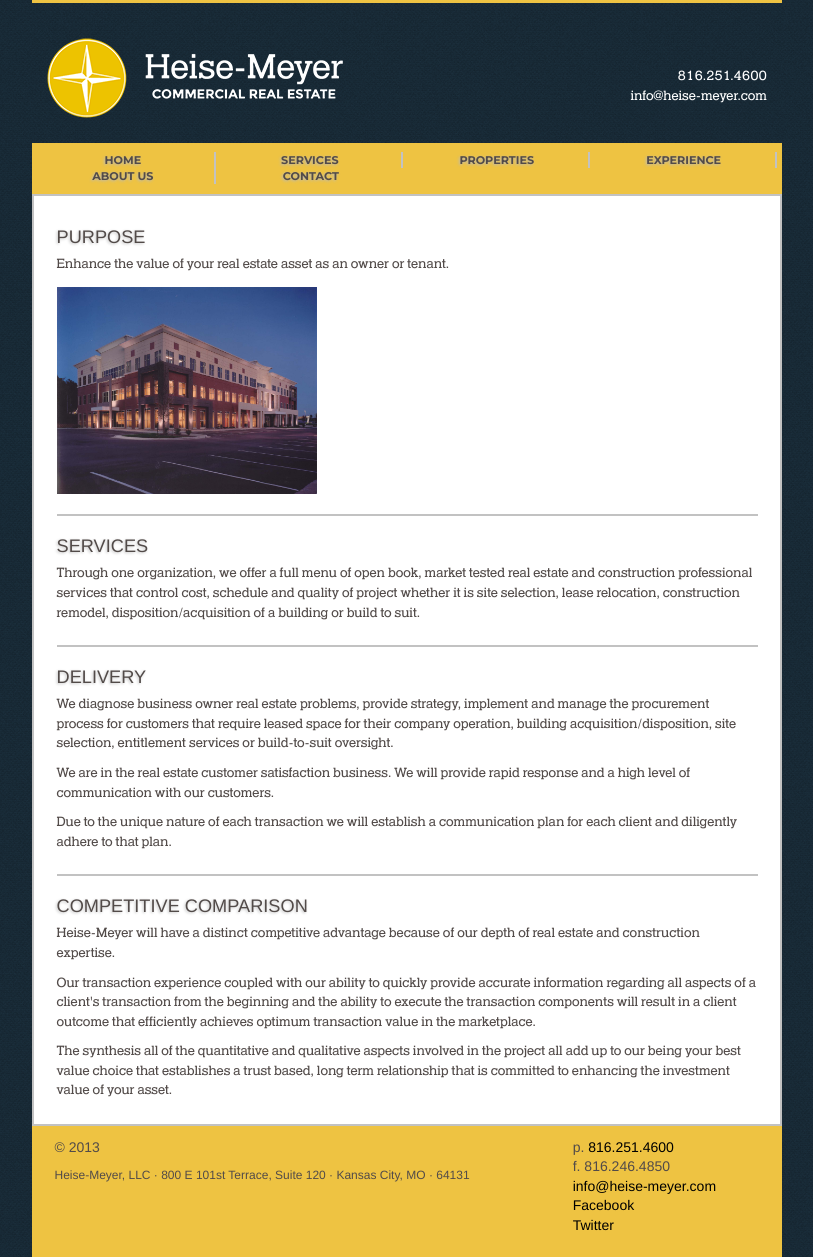
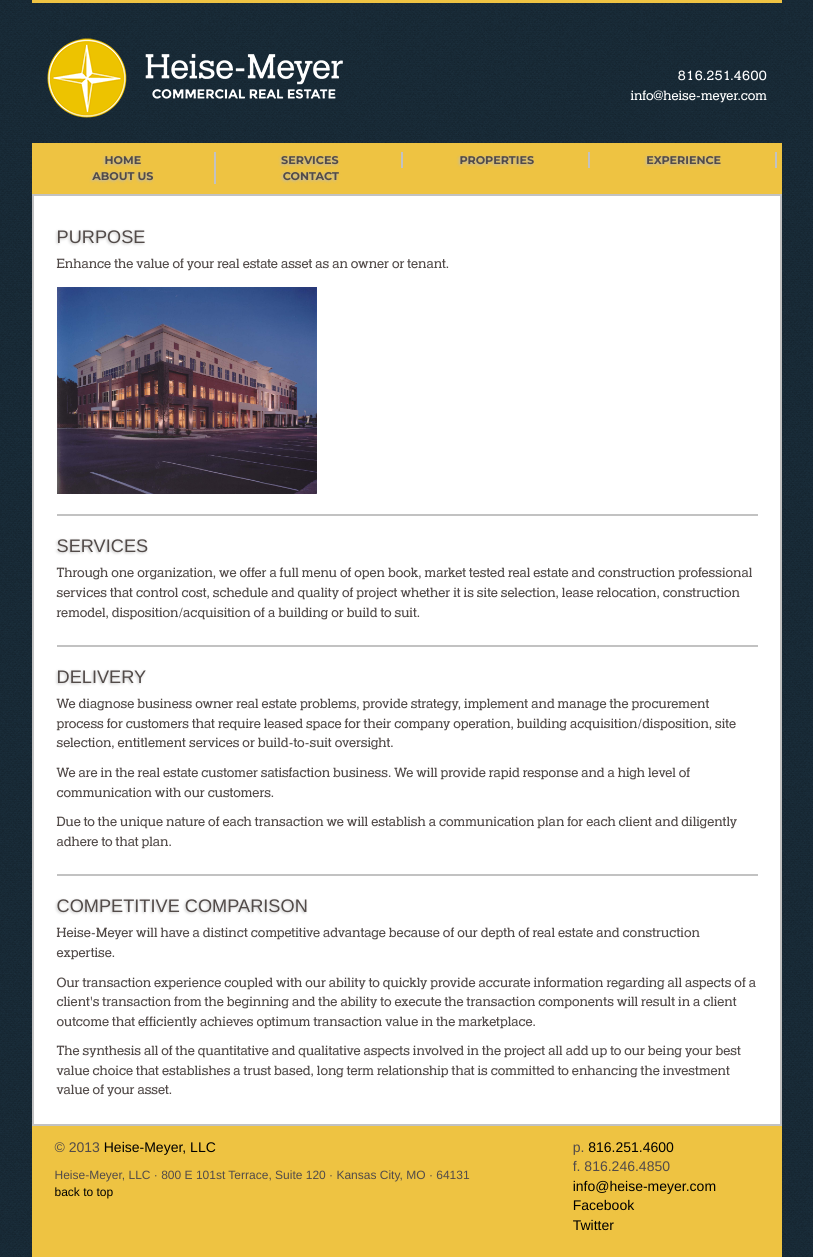
Before and after one commit to jiko/heisemeyer, a Jekyll site: the page built from index.html, in a window 1280 px wide. Shown: the whole page, without its empty margins (233-1046 px from the left). Built offline with Jekyll 4.4.1, drawn with Linux system fonts in a browser that asks for light colours; Markdown is read by kramdown in place of the engine named in the settings.

Commit message:
Added a 'back to top' link under the address and a 'Home' link by the copyright.

```diff
--- a/_layouts/default.html
+++ b/_layouts/default.html
@@ -47,8 +47,9 @@
               </div>
             	<div id="footer_left">
             		<p>
-            			&copy; 2013
-                  <address>Heise-Meyer, LLC &middot; 800 E 101st Terrace, Suite 120 &middot; Kansas City, MO &middot; 64131</address>
+                &copy; 2013 <a href="{{ site.baseurl }}">Heise-Meyer, LLC</a>
+                <address>Heise-Meyer, LLC &middot; 800 E 101st Terrace, Suite 120 &middot; Kansas City, MO &middot; 64131</address><br>
+                <a href="#headerinfo">back to top</a>
                 </p>
 				      </div>
             </footer>
```
